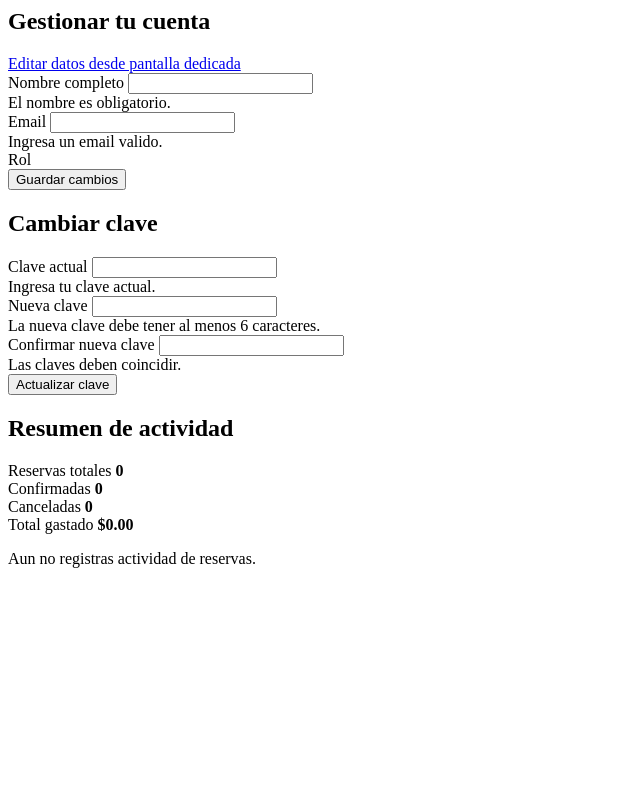
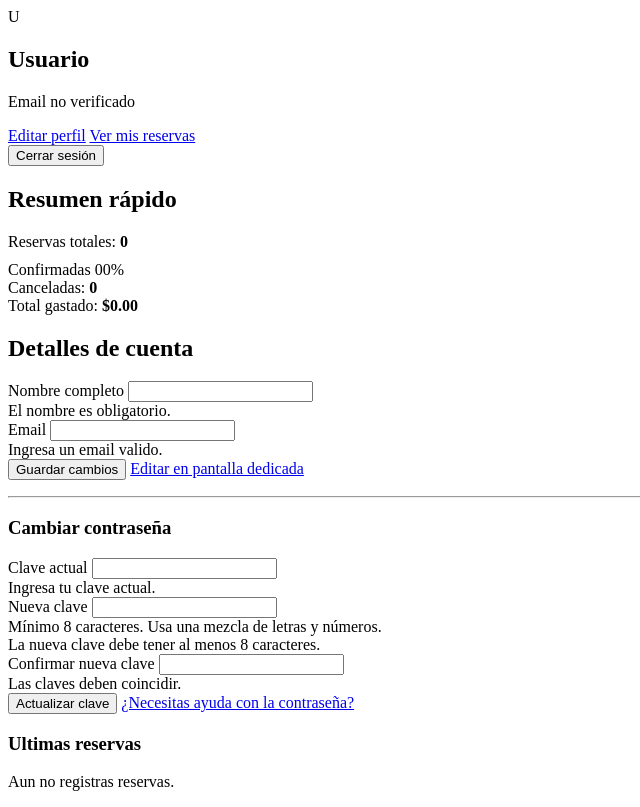
Before and after one commit to goncarrizo/TP-entornos-graficos, a PHP site: page /profile.php in a window 1280 px wide. Shown: the whole page, without its empty margins (0-640 px from the left). Before the commit the page ends 568 px from the top, so only its background shows below. Run offline with PHP 8.4, Linux system fonts and the light colour scheme; data that the repository does not hold is empty; some libraries are stand-ins or nearby versions.

Commit message:
feat(profile): mejorar resumen de cuenta, avatar, métricas visuales y lista de reservas

```diff
--- a/xampp_php/app/views/pages/profile.php
+++ b/xampp_php/app/views/pages/profile.php
@@ -1,109 +1,165 @@
 <div class="row g-4">
-  <section class="col-lg-7" aria-labelledby="account-title">
+  <section class="col-lg-4" aria-labelledby="account-title">
+    <div class="card p-4 text-center">
+      <?php
+        function initials(string $name): string {
+          $parts = preg_split('/\s+/', trim($name));
+          $letters = array_map(function($p){ return mb_strtoupper(mb_substr($p,0,1)); }, array_slice($parts,0,2));
+          return implode('', $letters);
+        }
+        $displayName = $user['name'] ?? 'Usuario';
+      ?>
+      <div class="avatar avatar-lg mb-3" aria-hidden="true"><?php echo htmlspecialchars(initials($displayName)); ?></div>
+      <h1 id="account-title" class="h5 mb-1"><?php echo htmlspecialchars($displayName); ?></h1>
+      <p class="text-muted mb-2"><?php echo htmlspecialchars($user['email']); ?>
+        <?php if (empty($user['email_verified'])): ?>
+          <span class="badge bg-warning text-dark ms-2">Email no verificado</span>
+        <?php else: ?>
+          <span class="badge bg-success ms-2">Verificado</span>
+        <?php endif; ?>
+      </p>
+
+      <div class="d-grid gap-2">
+        <a class="btn btn-outline-secondary" href="<?php echo BASE_URL; ?>/index.php?page=account_edit">Editar perfil</a>
+        <a class="btn btn-outline-primary" href="<?php echo BASE_URL; ?>/index.php?page=reservations">Ver mis reservas</a>
+        <form method="post" action="<?php echo BASE_URL; ?>/index.php" class="m-0">
+          <input type="hidden" name="action" value="logout">
+          <button class="btn btn-light text-danger" type="submit">Cerrar sesión</button>
+        </form>
+      </div>
+    </div>
+
+    <div class="card p-3 mt-3" aria-labelledby="activity-title">
+      <h2 id="activity-title" class="h6 mb-3">Resumen rápido</h2>
+      <?php
+        $total = (int) ($summary['total'] ?? 0);
+        $confirmed = (int) ($summary['confirmed'] ?? 0);
+        $cancelled = (int) ($summary['cancelled'] ?? 0);
+        $spent = number_format((float) ($summary['total_spent'] ?? 0), 2);
+        $confirmedPct = $total > 0 ? (int) round($confirmed / $total * 100) : 0;
+      ?>
+      <div class="mb-2 small text-muted">Reservas totales: <strong><?php echo $total; ?></strong></div>
+      <div class="mb-2">
+        <div class="progress" style="height:10px;">
+          <div class="progress-bar bg-success" role="progressbar" style="width: <?php echo $confirmedPct; ?>%;" aria-valuenow="<?php echo $confirmedPct; ?>" aria-valuemin="0" aria-valuemax="100"></div>
+        </div>
+        <div class="d-flex justify-content-between small mt-1"><span>Confirmadas <?php echo $confirmed; ?></span><span><?php echo $confirmedPct; ?>%</span></div>
+      </div>
+      <div class="mb-2 small">Canceladas: <strong><?php echo $cancelled; ?></strong></div>
+      <div class="mb-0 small">Total gastado: <strong>$<?php echo $spent; ?></strong></div>
+    </div>
+  </section>
+
+  <section class="col-lg-8" aria-labelledby="details-title">
     <div class="card p-4">
-      <h1 id="account-title" class="h4 mb-3">Gestionar tu cuenta</h1>
-      <a class="btn btn-sm btn-outline-secondary mb-3" href="<?php echo BASE_URL; ?>/index.php?page=account_edit">Editar datos desde pantalla dedicada</a>
+      <h2 id="details-title" class="h5 mb-3">Detalles de cuenta</h2>
       <form method="post" action="<?php echo BASE_URL; ?>/index.php?page=profile" class="needs-validation" novalidate>
         <input type="hidden" name="action" value="update_profile">
 
-        <div class="mb-3">
+        <div class="row g-3">
+          <div class="col-md-6">
             <label for="account_name" class="form-label">Nombre completo</label>
             <input id="account_name" name="name" type="text" class="form-control" value="<?php echo htmlspecialchars($user['name']); ?>" required>
             <div class="invalid-feedback">El nombre es obligatorio.</div>
           </div>
-
-        <div class="mb-3">
+          <div class="col-md-6">
             <label for="account_email" class="form-label">Email</label>
             <input id="account_email" name="email" type="email" class="form-control" value="<?php echo htmlspecialchars($user['email']); ?>" required>
             <div class="invalid-feedback">Ingresa un email valido.</div>
           </div>
-
-        <div class="mb-3">
-          <label class="form-label">Rol</label>
-          <div>
-            <span class="role-badge role-<?php echo htmlspecialchars($user['role']); ?>"><?php echo strtoupper(htmlspecialchars($user['role'])); ?></span>
-          </div>
         </div>
 
+        <div class="mt-3 d-flex gap-2">
           <button class="btn btn-primary" type="submit">Guardar cambios</button>
+          <a class="btn btn-outline-secondary" href="<?php echo BASE_URL; ?>/index.php?page=account_edit">Editar en pantalla dedicada</a>
+        </div>
       </form>
-    </div>
-  </section>
 
-  <section class="col-lg-5" aria-labelledby="password-title">
-    <div class="card p-4">
-      <h2 id="password-title" class="h5 mb-3">Cambiar clave</h2>
-      <form method="post" action="<?php echo BASE_URL; ?>/index.php?page=profile" class="needs-validation" novalidate>
+      <hr class="my-4">
+
+      <h3 class="h6 mb-3">Cambiar contraseña</h3>
+      <form method="post" action="<?php echo BASE_URL; ?>/index.php?page=profile" id="change-pass-form" class="needs-validation" novalidate>
         <input type="hidden" name="action" value="change_password">
 
-        <div class="mb-3">
+        <div class="row g-3">
+          <div class="col-md-4">
             <label for="current_password" class="form-label">Clave actual</label>
             <input id="current_password" name="current_password" type="password" class="form-control" minlength="6" required>
             <div class="invalid-feedback">Ingresa tu clave actual.</div>
           </div>
-
-        <div class="mb-3">
+          <div class="col-md-4">
             <label for="new_password" class="form-label">Nueva clave</label>
-          <input id="new_password" name="new_password" type="password" class="form-control" minlength="6" required>
-          <div class="invalid-feedback">La nueva clave debe tener al menos 6 caracteres.</div>
+            <input id="new_password" name="new_password" type="password" class="form-control" minlength="8" required>
+            <div class="form-text">Mínimo 8 caracteres. Usa una mezcla de letras y números.</div>
+            <div class="invalid-feedback">La nueva clave debe tener al menos 8 caracteres.</div>
           </div>
-
-        <div class="mb-3">
+          <div class="col-md-4">
             <label for="confirm_password" class="form-label">Confirmar nueva clave</label>
-          <input id="confirm_password" name="confirm_password" type="password" class="form-control" minlength="6" required>
+            <input id="confirm_password" name="confirm_password" type="password" class="form-control" minlength="8" required>
             <div class="invalid-feedback">Las claves deben coincidir.</div>
-        </div>
-
-        <button class="btn btn-outline-primary w-100" type="submit">Actualizar clave</button>
-      </form>
-    </div>
-
-    <div class="card p-4 mt-3" aria-labelledby="activity-title">
-      <h2 id="activity-title" class="h5 mb-3">Resumen de actividad</h2>
-      <div class="row g-2 mb-3">
-        <div class="col-6">
-          <div class="mini-stat">
-            <span class="mini-stat-label">Reservas totales</span>
-            <strong class="mini-stat-value"><?php echo (int) ($summary['total'] ?? 0); ?></strong>
-          </div>
-        </div>
-        <div class="col-6">
-          <div class="mini-stat">
-            <span class="mini-stat-label">Confirmadas</span>
-            <strong class="mini-stat-value"><?php echo (int) ($summary['confirmed'] ?? 0); ?></strong>
-          </div>
-        </div>
-        <div class="col-6">
-          <div class="mini-stat">
-            <span class="mini-stat-label">Canceladas</span>
-            <strong class="mini-stat-value"><?php echo (int) ($summary['cancelled'] ?? 0); ?></strong>
-          </div>
-        </div>
-        <div class="col-6">
-          <div class="mini-stat">
-            <span class="mini-stat-label">Total gastado</span>
-            <strong class="mini-stat-value">$<?php echo number_format((float) ($summary['total_spent'] ?? 0), 2); ?></strong>
-          </div>
           </div>
         </div>
 
+        <div class="mt-3 d-flex gap-2">
+          <button class="btn btn-outline-primary" type="submit">Actualizar clave</button>
+          <a class="btn btn-link text-muted" href="<?php echo BASE_URL; ?>/index.php?page=help#password">¿Necesitas ayuda con la contraseña?</a>
+        </div>
+      </form>
+
+      <div class="mt-4">
+        <h3 class="h6 mb-2">Ultimas reservas</h3>
         <?php if (empty($recent_reservations)): ?>
-        <div class="empty-state compact">
-          <p class="mb-0">Aun no registras actividad de reservas.</p>
+          <div class="empty-state compact"><p class="mb-0">Aun no registras reservas.</p></div>
+        <?php else: ?>
+          <ul class="list-unstyled">
+            <?php foreach ($recent_reservations as $reservation): ?>
+              <?php
+                $status = $reservation['status'] ?? 'unknown';
+                $statusClass = $status === 'cancelled' || $status === 'denied' ? 'danger' : ($status === 'confirmed' ? 'success' : 'secondary');
+                $when = $reservation['departure_time'] ? date('d/m/Y H:i', strtotime($reservation['departure_time'])) : '';
+                $amount = isset($reservation['total_amount']) ? '$' . number_format((float)$reservation['total_amount'], 2) : '';
+              ?>
+              <li class="reservation-item d-flex justify-content-between align-items-start py-2 border-bottom">
+                <div>
+                  <div class="fw-semibold"><?php echo htmlspecialchars($reservation['origin']); ?> → <?php echo htmlspecialchars($reservation['destination']); ?></div>
+                  <div class="small text-muted"><?php echo $when; ?> • <?php echo (int)($reservation['seats'] ?? 1); ?> asiento(s)</div>
                 </div>
-      <?php else: ?>
-        <ul class="list-group list-group-flush">
-          <?php foreach ($recent_reservations as $reservation): ?>
-            <li class="list-group-item px-0 d-flex justify-content-between align-items-center gap-2">
-              <div>
-                <strong><?php echo htmlspecialchars($reservation['origin']); ?> -> <?php echo htmlspecialchars($reservation['destination']); ?></strong>
-                <div class="small text-muted"><?php echo htmlspecialchars($reservation['departure_time']); ?></div>
+                <div class="text-end">
+                  <div class="small mb-1"><?php echo $amount; ?></div>
+                  <span class="status-badge <?php echo $statusClass; ?>"><?php echo htmlspecialchars(ucfirst($status)); ?></span>
                 </div>
-              <span class="status-badge <?php echo ($reservation['status'] === 'cancelled') ? 'danger' : 'success'; ?>"><?php echo htmlspecialchars($reservation['status']); ?></span>
               </li>
             <?php endforeach; ?>
           </ul>
         <?php endif; ?>
       </div>
+    </div>
   </section>
 </div>
+
+<script>
+  // Client-side: validate password confirmation before submit
+  (function(){
+    var form = document.getElementById('change-pass-form');
+    if (!form) return;
+    var newPass = document.getElementById('new_password');
+    var conf = document.getElementById('confirm_password');
+    function validateMatch(){
+      if (!newPass || !conf) return true;
+      if (conf.value !== newPass.value) {
+        conf.setCustomValidity('Las claves no coinciden');
+      } else {
+        conf.setCustomValidity('');
+      }
+    }
+    newPass && newPass.addEventListener('input', validateMatch);
+    conf && conf.addEventListener('input', validateMatch);
+    form.addEventListener('submit', function(e){
+      validateMatch();
+      if (!form.checkValidity()) {
+        e.preventDefault();
+        form.classList.add('was-validated');
+      }
+    });
+  })();
+</script>
```
Lines whose indentation alone changed are shown as unchanged.
